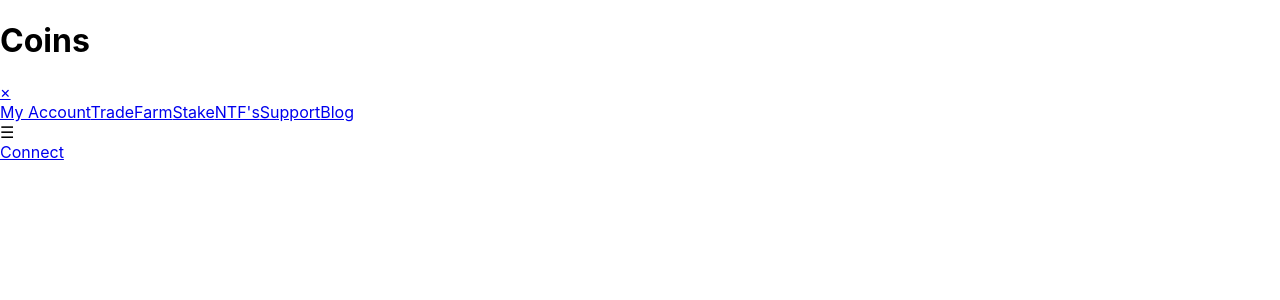
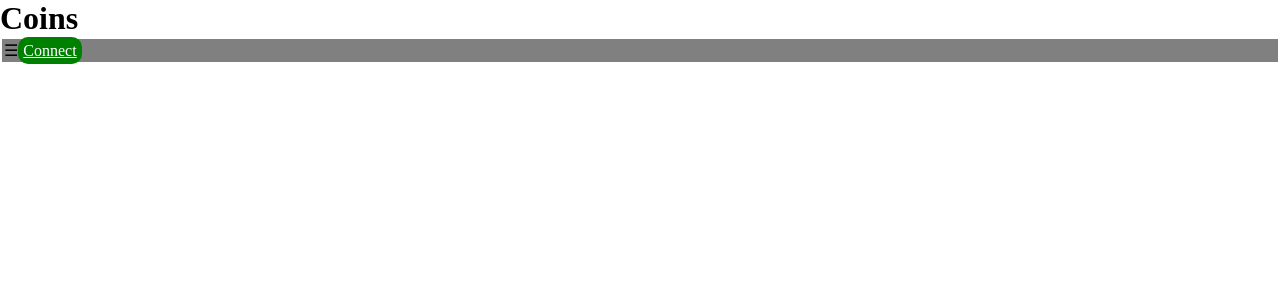
Before and after one commit to rolando-xyz/llama_capital_project, a React (Create React App) app in the folder client/: page / in a window 1280 px wide. Shown: the top 300 px of the page. Built offline with nearby package versions, Linux system fonts and the light colour scheme.

Commit message:
nav commit

```diff
--- a/client/package.json
+++ b/client/package.json
@@ -7,7 +7,9 @@
     "@testing-library/react": "^12.1.4",
     "@testing-library/user-event": "^13.5.0",
     "axios": "^0.26.1",
+    "bootstrap": "^5.1.3",
     "react": "^18.0.0",
+    "react-bootstrap": "^2.2.2",
     "react-dom": "^18.0.0",
     "react-router-dom": "^5.3.0",
     "react-scripts": "5.0.0",
--- /dev/null
+++ b/client/src/components/Navigation.css
@@ -0,0 +1,223 @@
+@charset "UTF-8";
+
+* {
+	margin: 0;
+	padding: 0;
+	font-family: "comforta";
+}
+
+main {
+	height: 100vh;
+}
+
+.menu-item {
+	height: 50px;
+	margin-top: 1px;
+	margin-bottom: 1px;
+	background-color: grey;
+}
+
+.nav {
+    display: flex;
+    justify-content: between;
+    align-items: center;
+    padding: 2px;
+    margin: 2px;
+    background-color: grey;
+}
+
+.contact-btn {
+	width: 150px;
+	border-radius: 10px;
+	padding: 5px;
+	color: white;
+	background-color: green;
+}
+
+.dropdown {
+	height: 0%;
+	width: 100%;
+	position: fixed;
+	z-index: 6;
+	top: 0;
+	left: 0;
+	background-color: grey;
+	overflow-y: hidden;
+	transition: 0.5s;
+}
+
+/* .dropdown-items {
+	display: flex;
+	flex-direction: column;
+	position: absolute;
+	left: 0;
+	top: calc(100% + .25rem);
+	width: 300px;
+	height: 500px;
+	background-color: white;
+	padding: .75rem;
+	border-radius: 15px;
+	box-shadow: 0 2px 5px 0 rgba(0,0,0,.1);
+	opacity: 0;
+} */
+
+.dropdown-items {
+	position: relative;
+	left: 0;
+	top: 25%;
+	width: 100%;
+	text-align: center;
+	margin-top: 30px;
+}
+
+.dropdown a {
+	padding: 8px;
+	text-decoration: none;
+	font-size: 30px;
+	background-color: #505050;
+	color: white;
+	display: block;
+}
+
+.dropdown a:hover {
+	padding: 8px;
+	text-decoration: none;
+	font-size: 30px;
+	background-color: black;
+	color: white;
+	display: block;
+}
+
+.dropdown > .menu-button:focus + .dropdown-items {
+	opacity: 1;
+}
+
+.menu-button:hover:after {
+	color: yellow;
+	z-index: 1;
+}
+
+.menu-button {
+	position: relative;
+	display: flex;
+	justify-content: center;
+	align-items: center;
+	width: 35px;
+	height: 35px;
+	cursor: pointer;
+	transition: all .5s ease-in-out;
+	/* border: 3px solid #fff; */
+}
+
+.menu-button-burger {
+	width: 30px;
+	height: 3px;
+	background: #fff;
+	border-radius: 2px;
+	box-shadow: 0 2px 5px rgba(255,101,47,.2);
+	transition: all .5s ease-in-out;
+}
+
+.menu-button-burger::before,
+.menu-button-burger::after {
+	content: "";
+	position: absolute;
+	width: 30px;
+	height: 3px;
+	background: #fff;
+	border-radius: 2px;
+	box-shadow: 0 2px 5px rgba(255,101,47,.2);
+	transition: all .5s ease-in-out;
+}
+
+.menu-button-burger::before {
+	transform: translateY(-8px);
+}
+.menu-button-burger::after {
+	transform: translateY(8px);
+}
+
+.hi-slide {
+	position: relative;
+	width: 754px;
+	height: 292px;
+	margin: 115px auto 0;
+}
+
+.hi-slide .hi-next,
+.hi-slide .hi-prev {
+	position: absolute;
+	top: 50%;
+	width: 40px;
+	height: 40px;
+	margin-top: -20px;
+	border-radius: 50px;
+	line-height: 40px;
+	text-align: center;
+	cursor: pointer;
+	background-color: white;
+	color: black;
+	transition: all 0.7s;
+	font-size: 20px;
+	font-weight: bold;
+}
+
+.hi-slide .hi-next:hover,
+.hi-slide .h1-prev:hover {
+	opacity: 1;
+	background-color: white;
+}
+
+.hi-slide .hi-prev {
+	left: -70px;
+}
+
+.hi-slide .hi-prev::before {
+	content: '<';
+}
+
+.hi-slide .hi-next {
+	right: -70px;
+}
+
+.hi-slide .hi-next::before {
+	content: '>';
+}
+
+.hi-slide > ul {
+	list-style: none;
+	position: relative;
+	width: 754px;
+	height: 292px;
+	margin: 0;
+	padding: 0;
+}
+
+.hi-slide > ul > li {
+	overflow: hidden;
+	position: absolute;
+	z-index: 0;
+	left: 377px;
+	top: 147px;
+	width: 0;
+	height: 0;
+	margin: 0;
+	padding: 0;
+	border: 1px solid white;
+	background-color: #333;
+	border-radius: 30px;
+	cursor: pointer;
+}
+
+.hi-slide > ul >li > img {
+	width: 100%;
+	height: 100%;
+	background-position: center;
+}
+
+.block {
+	width: 300px;
+	height: 300px;
+	background-color: grey;
+	border-radius: 30px;
+}
--- a/client/src/components/Navigation.jsx
+++ b/client/src/components/Navigation.jsx
@@ -1,10 +1,11 @@
 import React from 'react'
 import {Link} from 'react-router-dom'
+import './Navigation.css';
 
 const Navigation = () => {
   return (
     <div>
-      <div>
+      <div class="nav">
         <div id="myMenu" class="dropdown">
             {/* <div class="menu-button" tabindex="1">
               <div class="menu-button-burger"></div>
```
Also changed, not shown: 1 other file (tests, documents, lock files or other folders). Lines whose indentation alone changed are shown as unchanged.
